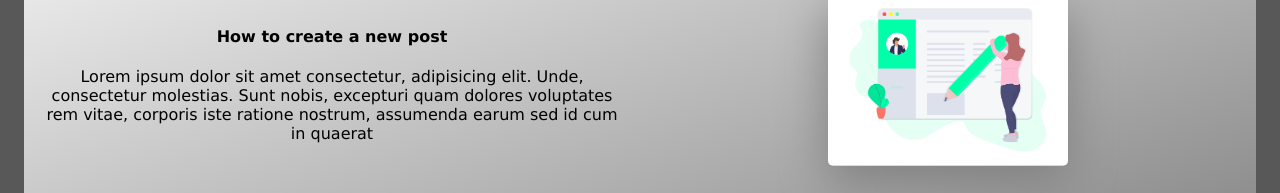
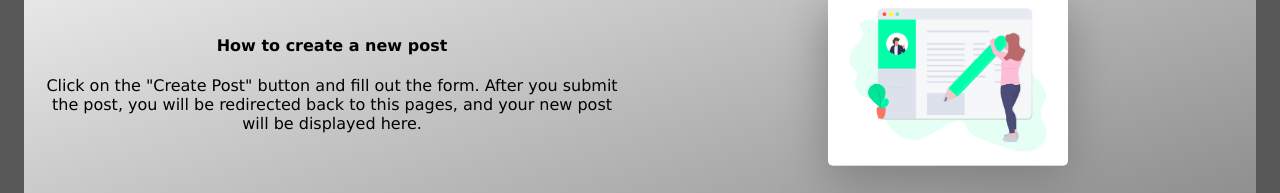
Before and after one commit to angelbenoit/SocialMediaClone, a React (Create React App) app in the folder client/: page /posts in a window 1280 px wide. Shown: the part 130-323 px from the top of the page. Built offline with nearby package versions, Linux system fonts and the light colour scheme; no server answers.

Commit message:
heroku push

```diff
--- a/client/src/components/Posts.js
+++ b/client/src/components/Posts.js
@@ -16,10 +16,9 @@ class Posts extends Component {
                         <div className="instructions">
                             <h4>How to create a new post</h4>
                             <p>
-                                Lorem ipsum dolor sit amet consectetur, adipisicing elit.
-                                Unde, consectetur molestias. Sunt nobis, excepturi quam
-                                dolores voluptates rem vitae, corporis
-                                iste ratione nostrum, assumenda earum sed id cum in quaerat
+                                Click on the "Create Post" button and fill out the form.
+                                After you submit the post, you will be redirected back
+                                 to this pages, and your new post will be displayed here.
                             </p>
                         </div>
                         <div className="instructions">
```
